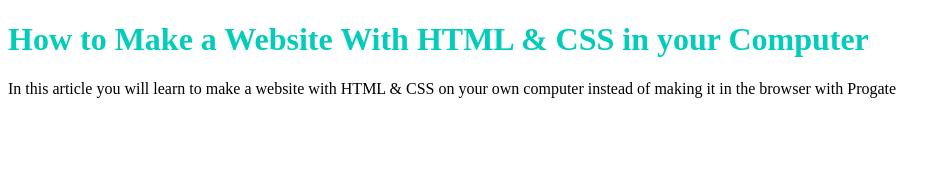
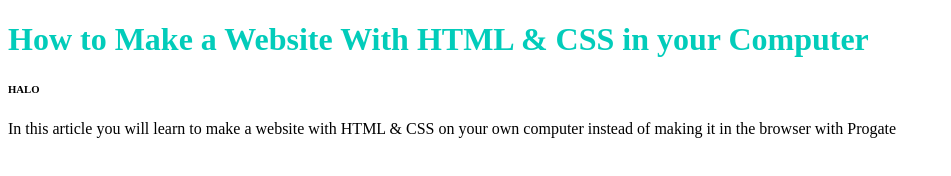
Before and after one commit to JuliaPutriyanti/jcoding, a plain HTML site: page index.html in a window 1280 px wide. Shown: the whole page, without its empty margins (0-951 px from the left). Drawn offline with Linux system fonts and the light colour scheme.

Commit message:
Update index.html

```diff
--- a/index.html
+++ b/index.html
@@ -7,6 +7,7 @@
   </head>
   <body>
     <h1 class="title">How to Make a Website With HTML & CSS in your Computer</h1>
+    <h6>HALO</h6>
     <p>In this article you will learn to make a website with HTML & CSS on your own computer instead of making it in the browser with Progate</p>
   </body>
 </html>
```
